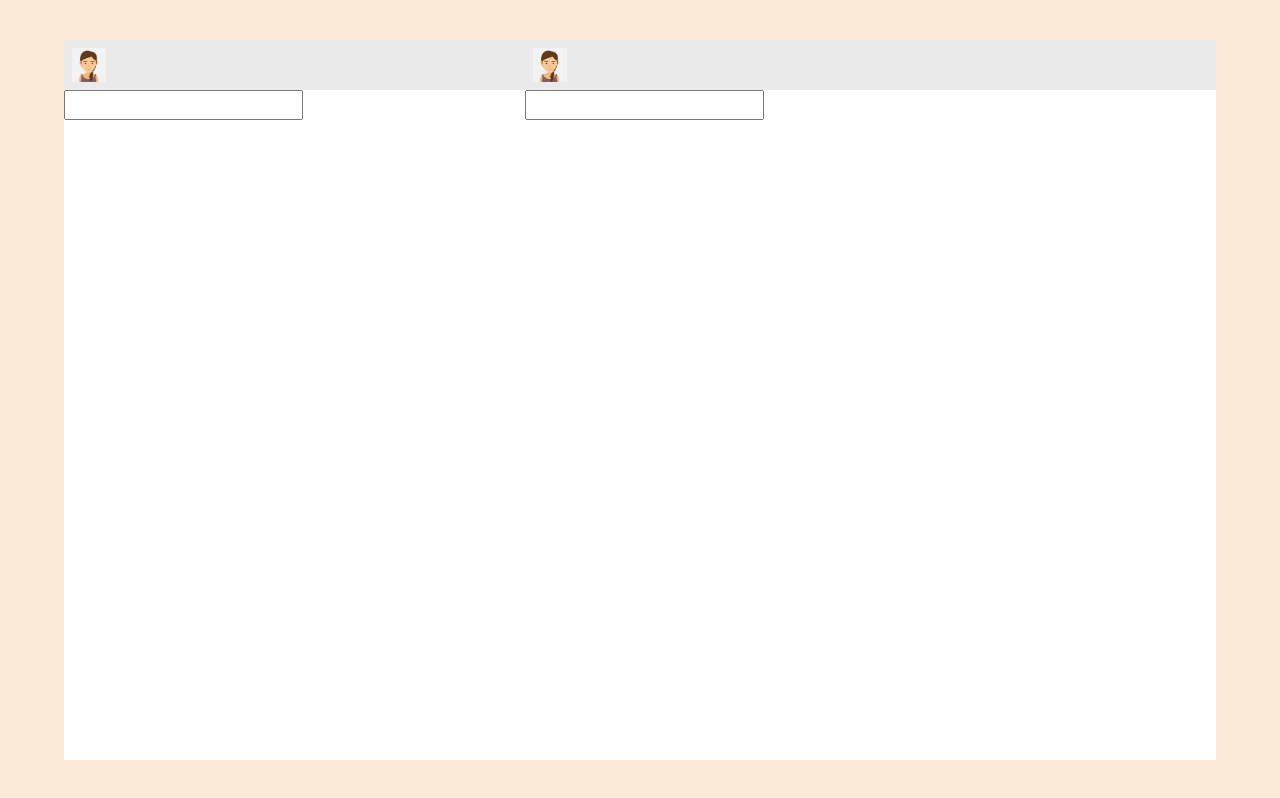
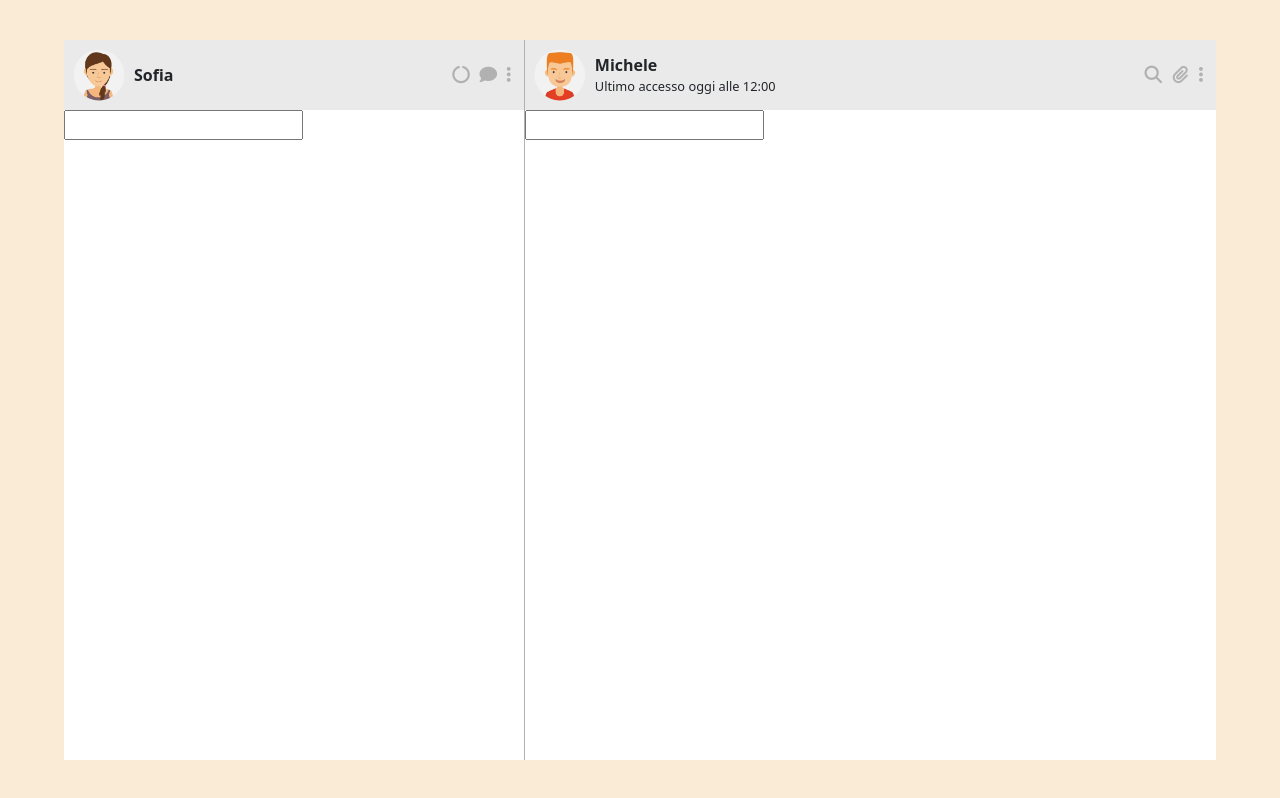
Before and after one commit to diego-cavenati/vue-boolzapp, a plain HTML site: page index.html in a window 1280 px wide. Drawn offline with nearby package versions, Linux system fonts and the light colour scheme.

Commit message:
Top page structure and style

```diff
--- a/assets/css/style.css
+++ b/assets/css/style.css
@@ -1,6 +1,7 @@
 /* Common rules */
 :root {
     --secondary: #EAEAEA;
+    --elements: #B1B1B1;
 }
 
 img {
@@ -33,27 +34,49 @@ main {
 
 /* utilities */
 .topPage {
-    height: 50px;
+    height: 70px;
     background-color: var(--secondary);
     display: flex;
+    justify-content: space-between;
     padding: 0.5rem;
 }
 
+.name {
+    font-weight: 700;
+}
 
+.infoChat {
+    font-size: 0.8rem;
+}
+
+.profile{
+    clip-path: circle(47%);
+}
+
+.fullInfo {
+    height: 100%;
+    padding-left: 0.5rem;
+    display: flex;
+    flex-direction: column;
+    justify-content: center;
+}
 
 /* Left page */
 .leftPage {
     width: 40%;
+    border-right: 0.8px solid var(--elements);
 }
 
-
-.personalProfile{
-
+.icons {
+    color: var(--elements);
+    display: flex;
+    align-items: center;
 }
 
-
-
-
+.icons > i {
+    margin: 0.3rem;
+    font-size: 1.1rem;
+}
 
 
 
--- a/index.html
+++ b/index.html
@@ -24,10 +24,15 @@
                 <div class="leftPage">
                     <div class="personalProfile topPage">
                         <div class="personalInfo">
-                            <img src="./assets/img/avatar_io.jpg" alt="Personal account image">
+                            <img class="profile" src="./assets/img/avatar_io.jpg" alt="Personal account image">
+                            <div class="fullInfo">
+                                <span class="name">Sofia</span>
+                            </div>
                         </div>
                         <div class="icons">
-
+                            <i class="fa-solid fa-circle-notch"></i>
+                            <i class="fa-solid fa-comment"></i>
+                            <i class="fa-solid fa-ellipsis-vertical"></i>
                         </div>
                     </div>
                     <div class="silenceNotifications"></div>
@@ -40,10 +45,16 @@
                 <div class="rightPage">
                     <div class="receiverProfile topPage">
                         <div class="receiverInfo">
-                            <img src="./assets/img/avatar_io.jpg" alt="Personal account image">
+                            <img class="profile" src="./assets/img/avatar_1.jpg" alt="Personal account image">
+                            <div class="fullInfo">
+                                <span class="name">Michele</span>
+                                <span class="infoChat">Ultimo accesso oggi alle 12:00</span>
+                            </div>
                         </div>
                         <div class="icons">
-
+                            <i class="fa-solid fa-magnifying-glass"></i>
+                            <i class="fa-solid fa-paperclip"></i>
+                            <i class="fa-solid fa-ellipsis-vertical"></i>
                         </div>
                     </div>
                     <div class="chat">
```
